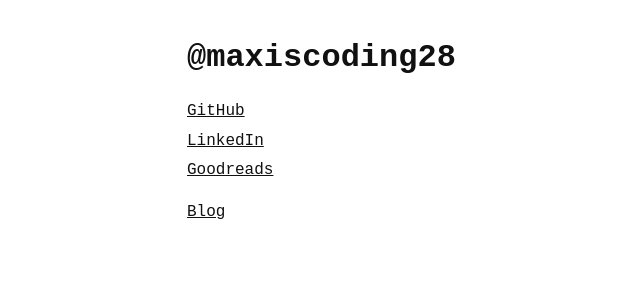
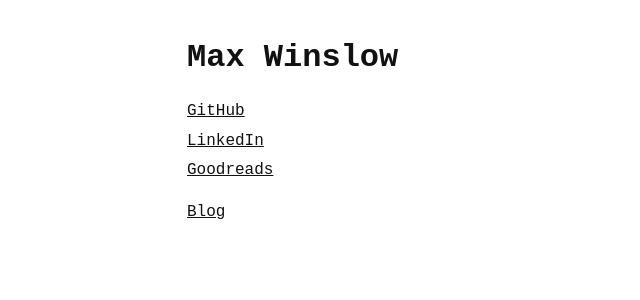
Before and after one commit to maxiscoding28/maxiscoding28, a Jekyll site: the page built from index.md, in a window 1280 px wide. Shown: the top 300 px of the page, without its empty margins (149-789 px from the left). Built offline with Jekyll 4.4.1, drawn with Linux system fonts in a browser that asks for light colours.

Commit message:
Name change

```diff
--- a/index.md
+++ b/index.md
@@ -3,7 +3,7 @@ layout: default
 title: Max Winslow
 ---
 
-# @maxiscoding28
+# Max Winslow
 
 - [GitHub](https://github.com/maxiscoding28){:target="_blank"}
 - [LinkedIn](https://linkedin.com/in/max-winslow){:target="_blank"}
```
